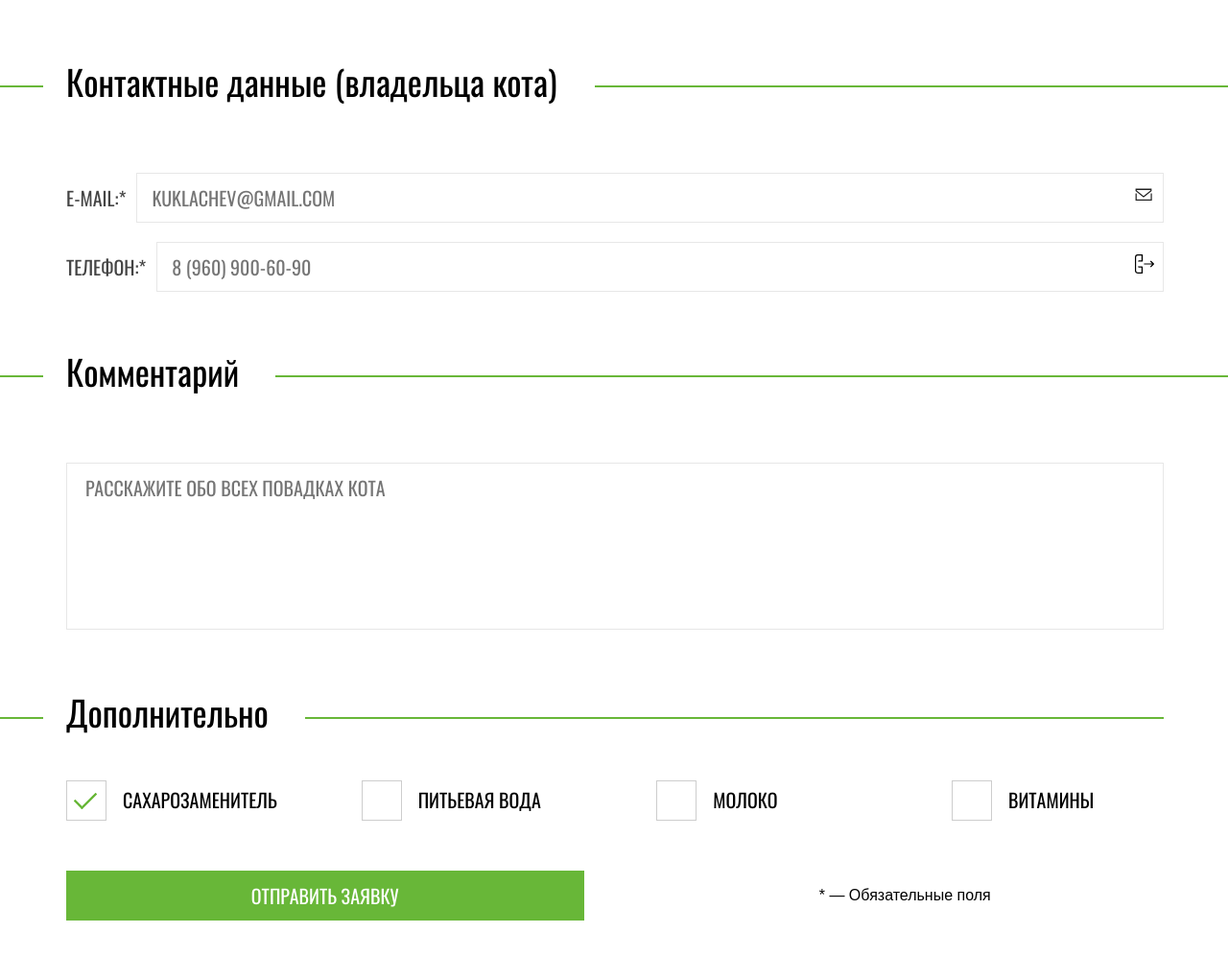
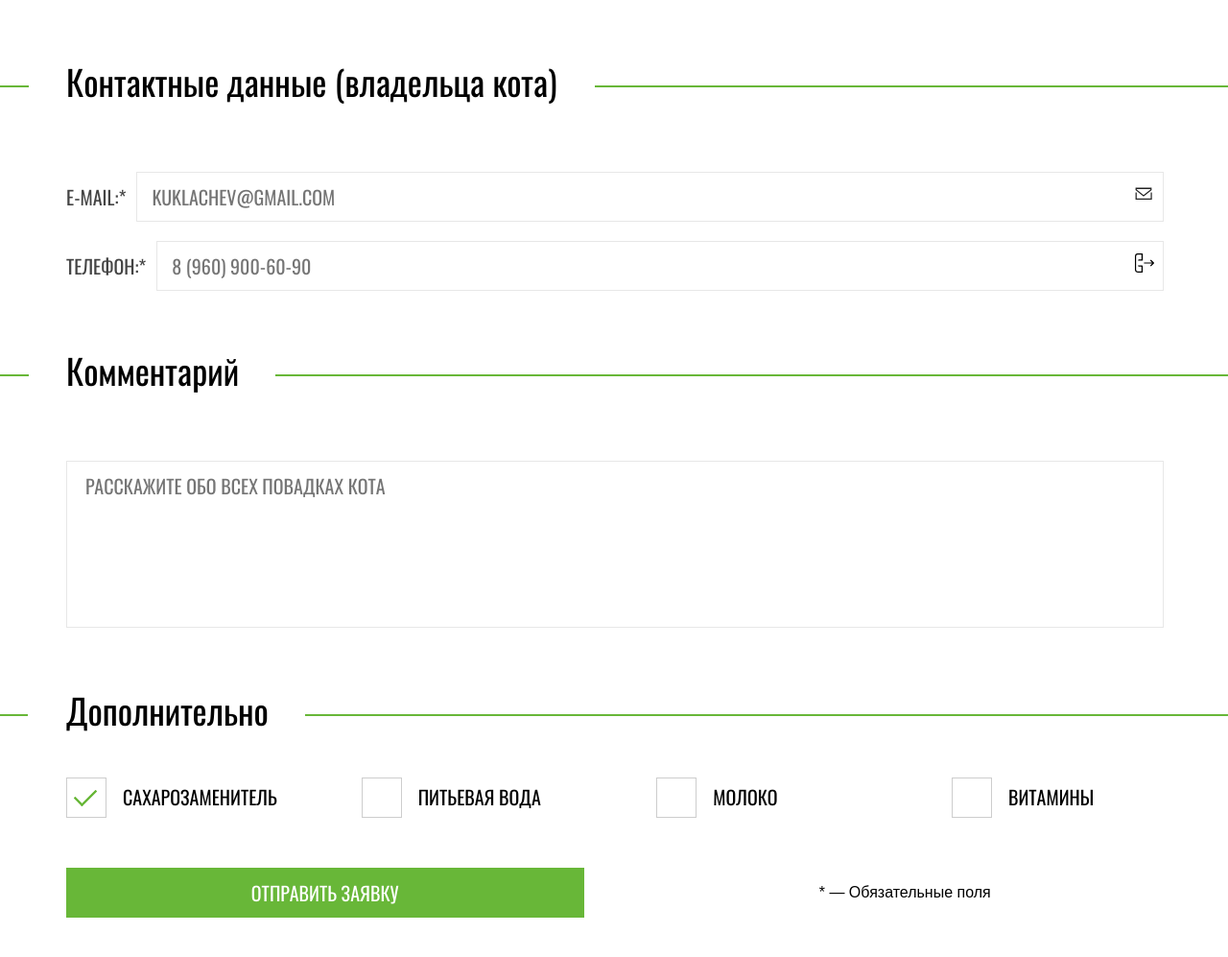
Before and after one commit to DariaIsaenko/1873171-cat-energy-24, a website: page source/form.html in a window 1280 px wide. Shown: the part 823-1820 px from the top of the page at 96% size. Drawn offline with nearby package versions, Linux system fonts and the light colour scheme; files that its build step writes are made by us from their sources.

Commit message:
Исправила замечания

```diff
--- a/source/form.html
+++ b/source/form.html
@@ -39,7 +39,7 @@
         </nav>
       </div>
     </header>
-    <main class="page-form">
+    <main class="page-form page-form--overflow">
       <div class="page-form__wrapper">
         <h1 class="page-form__title">Подбор программы</h1>
         <p class="page-form__text">Заполните анкету, и мы подберем программу питания для вашего кота</p>
@@ -91,9 +91,7 @@
             </fieldset>
           </div>
           <fieldset class="form__data-owner form-data-owner">
-            <div class="form-data-owner__wrapper-title">
-              <h2 class="form-data-owner__title">Контактные данные (владельца кота)</h2>
-            </div>
+            <h2 class="form-data-owner__title">Контактные данные (владельца кота)</h2>
             <div class="form-data-owner__wrapper">
               <label class="form-data-owner__info">
                 <span class="form-data-owner__field-name">E-mail:*</span>
@@ -108,9 +106,7 @@
             </div>
           </fieldset>
           <fieldset class="form__comment form-comment">
-            <div class="form-comment__wrapper-title">
-              <h2 class="form-comment__title">Комментарий</h2>
-            </div>
+            <h2 class="form-comment__title">Комментарий</h2>
             <div class="form-comment__wrapper">
               <label class="form-comment__info">
                 <textarea class="form-comment__field" placeholder="Расскажите обо всех повадках кота" name="comment"></textarea>
@@ -118,9 +114,7 @@
             </div>
           </fieldset>
           <fieldset class="form__additionally form-additionally">
-            <div class="form-additionally__wrapper-title">
-              <h2 class="form-additionaly__title">Дополнительно</h2>
-            </div>
+            <h2 class="form-additionaly__title">Дополнительно</h2>
             <div class="form-additionally__wrapper">
               <ul class="form-additionally__list">
                 <li class="form-additionally__item form-additionally-item">
--- a/source/less/components/page-catalog/additional-product.less
+++ b/source/less/components/page-catalog/additional-product.less
@@ -12,59 +12,11 @@
   }
 }
 
-.additional-product__wrapper-title {
+.additional-product__title {
   position: relative;
-  padding-bottom: 36px;
-
-  ::after {
-    position: absolute;
-    content: "";
-    z-index: -1;
-    top: 15px;
-    right: 0;
-    width: 100%;
-    height: 2px;
-    background-color: @button-color;
-
-    @media (min-width: @tablet-width) {
-      top: 21px;
-      right: -30px;
-    }
-
-    @media (min-width: @desktop-width) {
-      top: 21px;
-      right: -110px;
-    }
-  }
-
-  @media (min-width: @tablet-width) {
-    padding-bottom: 80px;
-
-    ::before {
-      position: absolute;
-      content: "";
-      z-index: -1;
-      top: 21px;
-      left: -30px;
-      width: 4%;
-      height: 2px;
-      background-color: @button-color;
-
-      @media (min-width: @desktop-width) {
-        left: -110px;
-        width: 5%;
-      }
-    }
-  }
-
-  @media (min-width: @desktop-width) {
-    padding-bottom: 81px;
-  }
-}
-
-.additional-product__title {
   display: inline-block;
   margin: 0;
+  margin-bottom: 36px;
   padding-right: 22px;
   padding-left: 20px;
   font-style: normal;
@@ -74,15 +26,49 @@
   background-color: @base-bg-color;
   color: @base-color;
 
+  &::after {
+    position: absolute;
+    content: "";
+    z-index: -1;
+    top: 15px;
+    left: 0;
+    width: 100vw;
+    height: 2px;
+    background-color: @button-color;
+
+    @media (min-width: @tablet-width) {
+      top: 21px;
+      left: -30px;
+    }
+
+    @media (min-width: @desktop-width) {
+      left: -70px;
+    }
+  }
+
   @media (min-width: @tablet-width) {
+    margin-bottom: 80px;
     padding-left: 37px;
     padding-right: 36px;
     font-size: 36px;
     line-height: 36px;
+
+    &::before {
+      position: absolute;
+      content: "";
+      z-index: -1;
+      top: 21px;
+      right: 0;
+      width: 100vw;
+      height: 2px;
+      background-color: @button-color;
+    }
   }
 
   @media (min-width: @desktop-width) {
-    padding-left: 0;
+    margin-bottom: 81px;
+    margin-left: -40px;
+    padding-left: 40px;
     padding-right: 35px;
   }
 }
--- a/source/less/components/page-catalog/page-catalog.less
+++ b/source/less/components/page-catalog/page-catalog.less
@@ -1,3 +1,8 @@
+.page-catalog--overflow {
+  overflow: hidden;
+  box-sizing: border-box;
+}
+
 .page-catalog__wrapper {
   padding: 26px 0 35px;
   border-top: 1px solid @border-page-color;
@@ -9,8 +14,8 @@
 
   @media (min-width: @desktop-width) {
     width: 1220px;
-    margin: auto;
-    padding: 74px 0 86px;
+    margin: 0 auto;
+    padding: 74px 40px 86px;
   }
 }
 
@@ -24,6 +29,7 @@
   color: @base-color;
 
   @media (min-width: @tablet-width) {
+    margin: 0;
     margin-bottom: 163px;
     font-style: normal;
     font-weight: normal;
--- a/source/less/components/page-form/form-additionally.less
+++ b/source/less/components/page-form/form-additionally.less
@@ -11,53 +11,11 @@
   }
 }
 
-.form-additionally__wrapper-title {
+.form-additionaly__title {
   position: relative;
-  padding-bottom: 34px;
-
-  ::after {
-    position: absolute;
-    content: "";
-    z-index: -1;
-    top: 17px;
-    right: 0;
-    width: 100%;
-    height: 2px;
-    background-color: @button-color;
-
-    @media (min-width: @tablet-width) {
-      top: 23px;
-    }
-
-    @media (min-width: @desktop-width) {
-      right: -110px;
-    }
-  }
-
-  @media (min-width: @tablet-width) {
-    padding-bottom: 57px;
-
-    ::before {
-      position: absolute;
-      content: "";
-      z-index: -1;
-      top: 23px;
-      left: -70px;
-      width: 4%;
-      height: 2px;
-      background-color: @button-color;
-
-      @media (min-width: @desktop-width) {
-        left: -110px;
-        width: 5%;
-      }
-    }
-  }
-}
-
-.form-additionaly__title {
   display: inline-block;
   margin: 0;
+  margin-bottom: 34px;
   padding-right: 23px;
   padding-left: 20px;
   font-family: "Oswald", sans-serif;
@@ -68,11 +26,44 @@
   background-color: @base-bg-color;
   color: @base-color;
 
+  &::after {
+    position: absolute;
+    content: "";
+    z-index: -1;
+    top: 15px;
+    // left: 0;
+    width: 100vw;
+    height: 2px;
+    background-color: @button-color;
+
+    @media (min-width: @tablet-width) {
+      // left: -30px;
+      top: 22px;
+    }
+
+    @media (min-width: @desktop-width) {
+      // left: -110px;
+    }
+  }
+
   @media (min-width: @tablet-width) {
+    margin-left: -40px;
+    margin-bottom: 57px;
     padding-right: 38px;
-    padding-left: 0;
+    padding-left: 40px;
     font-size: 36px;
     line-height: 36px;
+
+    &::before {
+      position: absolute;
+      content: "";
+      z-index: -1;
+      top: 22px;
+      right: 40px;
+      width: 100vw;
+      height: 2px;
+      background-color: @button-color;
+    }
   }
 
   @media (min-width: @desktop-width) {
--- a/source/less/components/page-form/form-comment.less
+++ b/source/less/components/page-form/form-comment.less
@@ -11,58 +11,11 @@
   }
 }
 
-.form-comment__wrapper-title {
+.form-comment__title {
   position: relative;
-  padding-bottom: 38px;
-
-  ::after {
-    position: absolute;
-    content: "";
-    z-index: -1;
-    top: 15px;
-    right: 0;
-    width: 100%;
-    height: 2px;
-    background-color: @button-color;
-
-    @media (min-width: @tablet-width) {
-      right: -67px;
-      top: 22px;
-    }
-
-    @media (min-width: @desktop-width) {
-      right: -110px;
-    }
-  }
-
-  @media (min-width: @tablet-width) {
-    padding-bottom: 76px;
-
-    ::before {
-      position: absolute;
-      content: "";
-      z-index: -1;
-      top: 22px;
-      left: -70px;
-      width: 4%;
-      height: 2px;
-      background-color: @button-color;
-
-      @media (min-width: @desktop-width) {
-        left: -110px;
-        width: 5%;
-      }
-    }
-  }
-
-  @media (min-width: @desktop-width) {
-    padding-left: 0;
-  }
-}
-
-.form-comment__title {
   display: inline-block;
   margin: 0;
+  margin-bottom: 38px;
   padding-right: 22px;
   padding-left: 20px;
   font-style: normal;
@@ -72,14 +25,43 @@
   background-color: @base-bg-color;
   color: @base-color;
 
+  &::after {
+    position: absolute;
+    content: "";
+    z-index: -1;
+    top: 15px;
+    width: 100vw;
+    height: 2px;
+    background-color: @button-color;
+
+    @media (min-width: @tablet-width) {
+      top: 22px;
+    }
+  }
+
   @media (min-width: @tablet-width) {
+    margin-left: -39px;
+    margin-bottom: 76px;
+    padding-left: 39px;
     padding-right: 38px;
-    padding-left: 0;
     font-size: 36px;
     line-height: 36px;
+
+    &::before {
+      position: absolute;
+      content: "";
+      z-index: -1;
+      top: 22px;
+      right: 40px;
+      width: 100vw;
+      height: 2px;
+      background-color: @button-color;
+    }
   }
 
   @media (min-width: @desktop-width) {
+    margin-left: -40px;
+    padding-left: 40px;
     padding-right: 40px;
   }
 }
--- a/source/less/components/page-form/form-data-owner.less
+++ b/source/less/components/page-form/form-data-owner.less
@@ -14,54 +14,11 @@
   }
 }
 
-.form-data-owner__wrapper-title {
+.form-data-owner__title {
   position: relative;
-  padding-bottom: 35px;
-
-  ::after {
-    position: absolute;
-    content: "";
-    z-index: -1;
-    top: 15px;
-    right: 0;
-    width: 100%;
-    height: 2px;
-    background-color: @button-color;
-
-    @media (min-width: @tablet-width) {
-      right: -67px;
-      top: 22px;
-    }
-
-    @media (min-width: @desktop-width) {
-      right: -110px;
-    }
-  }
-
-  @media (min-width: @tablet-width) {
-    padding-bottom: 76px;
-
-    ::before {
-      position: absolute;
-      content: "";
-      z-index: -1;
-      top: 22px;
-      left: -70px;
-      width: 4%;
-      height: 2px;
-      background-color: @button-color;
-
-      @media (min-width: @desktop-width) {
-        left: -110px;
-        width: 5%;
-      }
-    }
-  }
-}
-
-.form-data-owner__title {
   display: inline-block;
   margin: 0;
+  margin-bottom: 35px;
   padding-right: 11px;
   padding-left: 20px;
   max-width: 190px;
@@ -72,16 +29,43 @@
   background-color: @base-bg-color;
   color: @base-color;
 
+  &::after {
+    position: absolute;
+    content: "";
+    z-index: -1;
+    top: 15px;
+    width: 100vw;
+    height: 2px;
+    background-color: @button-color;
+
+    @media (min-width: @tablet-width) {
+      top: 22px;
+    }
+  }
+
   @media (min-width: @tablet-width) {
     max-width: 515px;
-    padding-left: 0;
+    margin-left: -39px;
+    margin-bottom: 76px;
+    padding-left: 39px;
     padding-right: 39px;
     font-size: 36px;
     line-height: 36px;
+
+    &::before {
+      position: absolute;
+      content: "";
+      z-index: -1;
+      top: 22px;
+      right: 40px;
+      width: 100vw;
+      height: 2px;
+      background-color: @button-color;
+    }
   }
 
   @media (min-width: @desktop-width) {
-    margin-left: 0;
+    margin-left: -39px;
     padding-right: 40px;
   }
 }
--- a/source/less/components/page-form/page-form.less
+++ b/source/less/components/page-form/page-form.less
@@ -1,3 +1,7 @@
+.page-form--overflow {
+  overflow: hidden;
+}
+
 .page-form__wrapper {
   padding: 26px 0 32px;
   border-top: 1px solid @border-page-color;
```
Also changed, not shown: source/catalog.html (+2 -4 lines).
